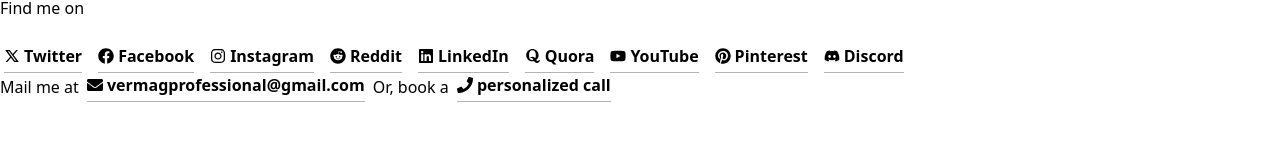
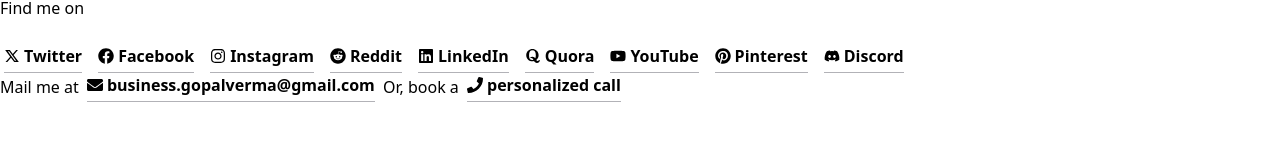
Before and after one commit to GopalVerma1303/old.gopx.dev, a Next.js app: page /me in a window 1280 px wide. Shown: the part 701-855 px from the top of the page. Built offline with nearby package versions, Linux system fonts and the light colour scheme.

Commit message:
Update me.mdx: updated email address

```diff
--- a/pages/me.mdx
+++ b/pages/me.mdx
@@ -62,7 +62,7 @@ Find me on
 <WhiteLink text="Discord" link="https://discord.com/invite/uR7DpxtaKw" Icon={FaDiscord} />
 </div>
 
-Mail me at <WhiteLink text="vermagprofessional@gmail.com" link="mailto:vermagprofessional@gmail" Icon={FaEnvelope} /> Or, book a <WhiteLink Icon={FaPhone} text="personalized call" link="https://cal.com/bettercallgopal/personalizedcall" />
+Mail me at <WhiteLink text="business.gopalverma@gmail.com" link="mailto:business.gopalverma@gmail.com" Icon={FaEnvelope} /> Or, book a <WhiteLink Icon={FaPhone} text="personalized call" link="https://cal.com/bettercallgopal/personalizedcall" />
 
 <br />
 <br />
```
